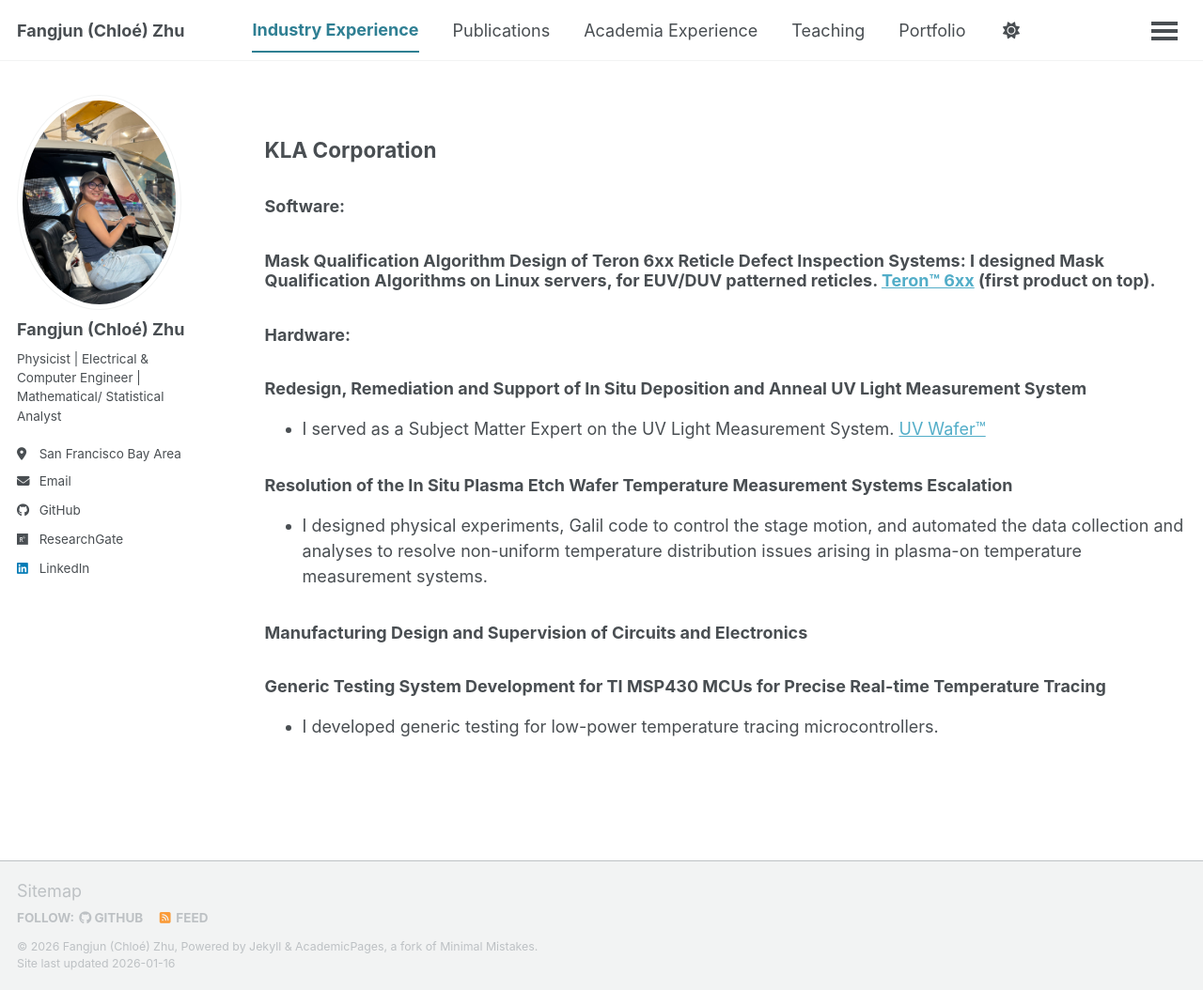
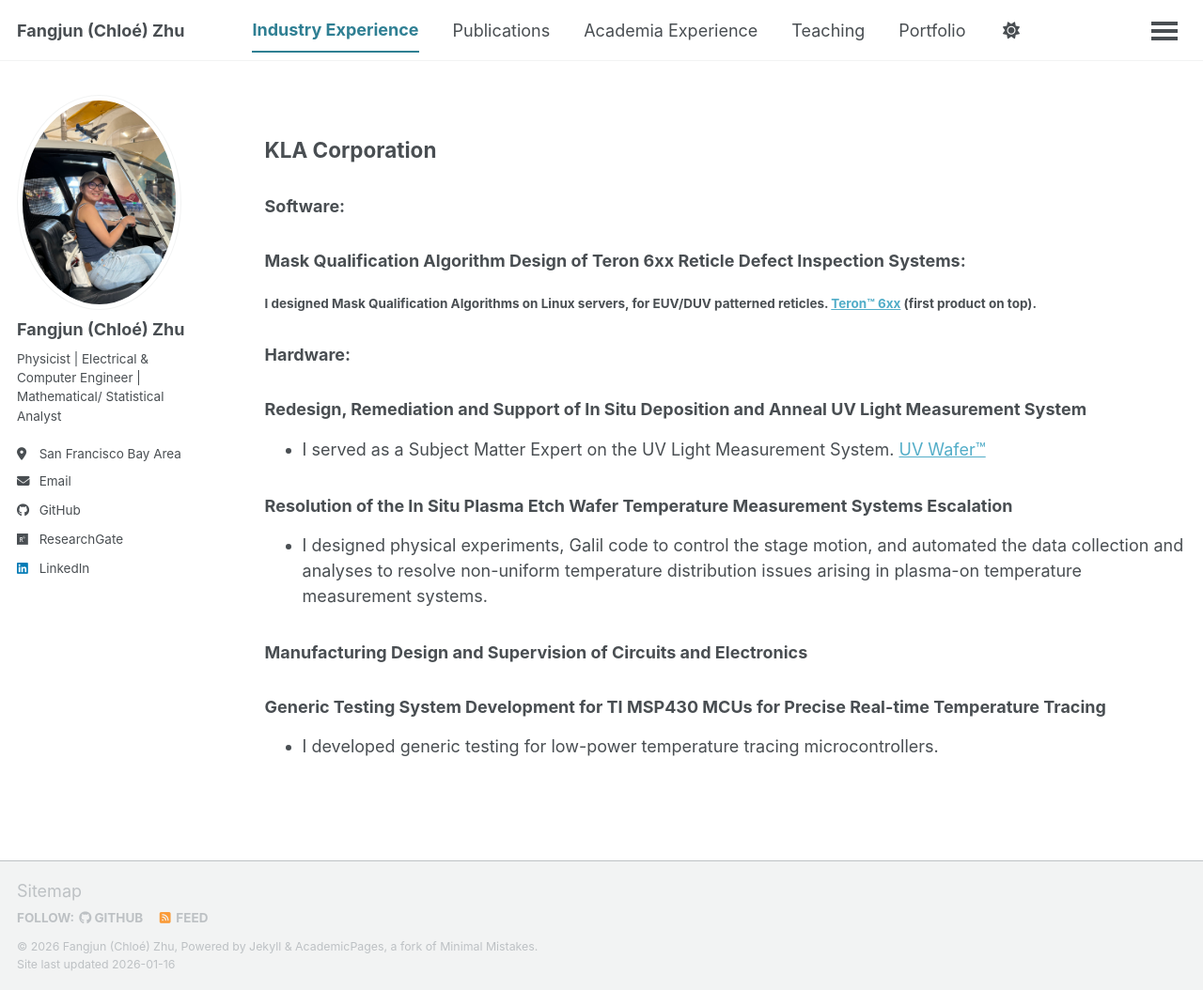
Before and after one commit to ChloeZhu1/ChloeZhu1.github.io, a Jekyll site: the page built from _pages/cv.md, in a window 1280 px wide and 1054 px high. Shown: the whole window at 94% size. Built offline with Jekyll 4.4.1, drawn with Linux system fonts in a browser that asks for light colours; a script bundle is joined from its source files by our own code; library files that are not in the unit come from our copies.

Commit message:
Update cv.md

```diff
--- a/_pages/cv.md
+++ b/_pages/cv.md
@@ -10,7 +10,8 @@
 {% include base_path %}
 ## KLA Corporation
 ### Software:
-### Mask Qualification Algorithm Design of Teron 6xx Reticle Defect Inspection Systems: I designed Mask Qualification Algorithms on Linux servers, for EUV/DUV patterned reticles. [Teron™ 6xx](https://www.kla.com/products/reticle-manufacturing) (first product on top).
+### Mask Qualification Algorithm Design of Teron 6xx Reticle Defect Inspection Systems:
+#### I designed Mask Qualification Algorithms on Linux servers, for EUV/DUV patterned reticles. [Teron™ 6xx](https://www.kla.com/products/reticle-manufacturing) (first product on top).
 
 ### Hardware:
 ### Redesign, Remediation and Support of In Situ Deposition and Anneal UV Light Measurement System
```
